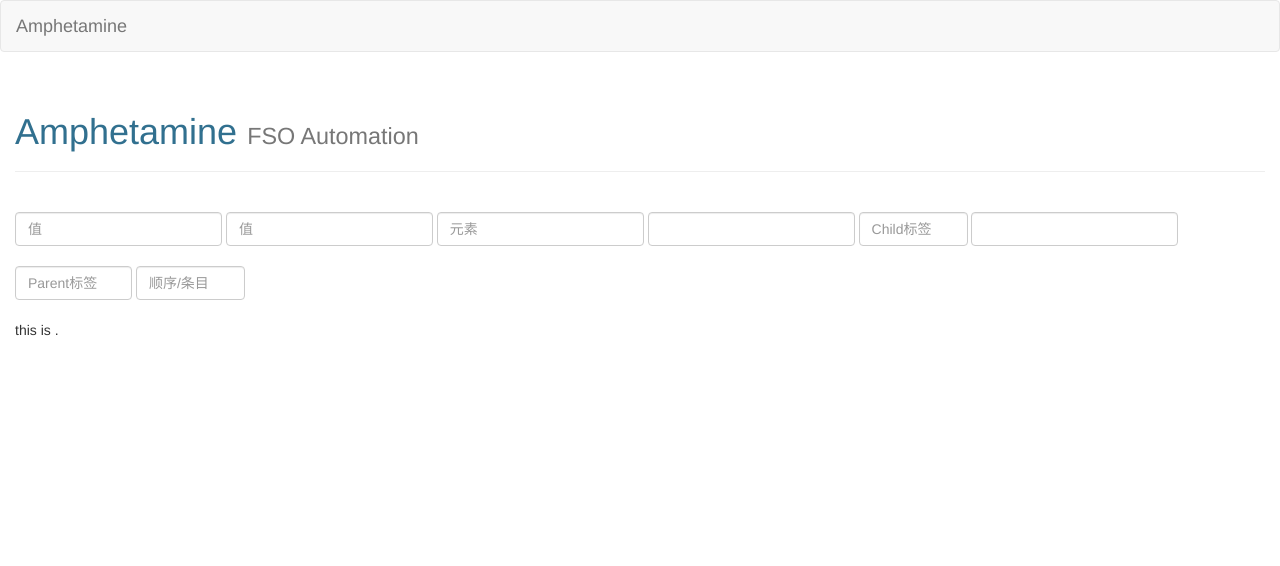
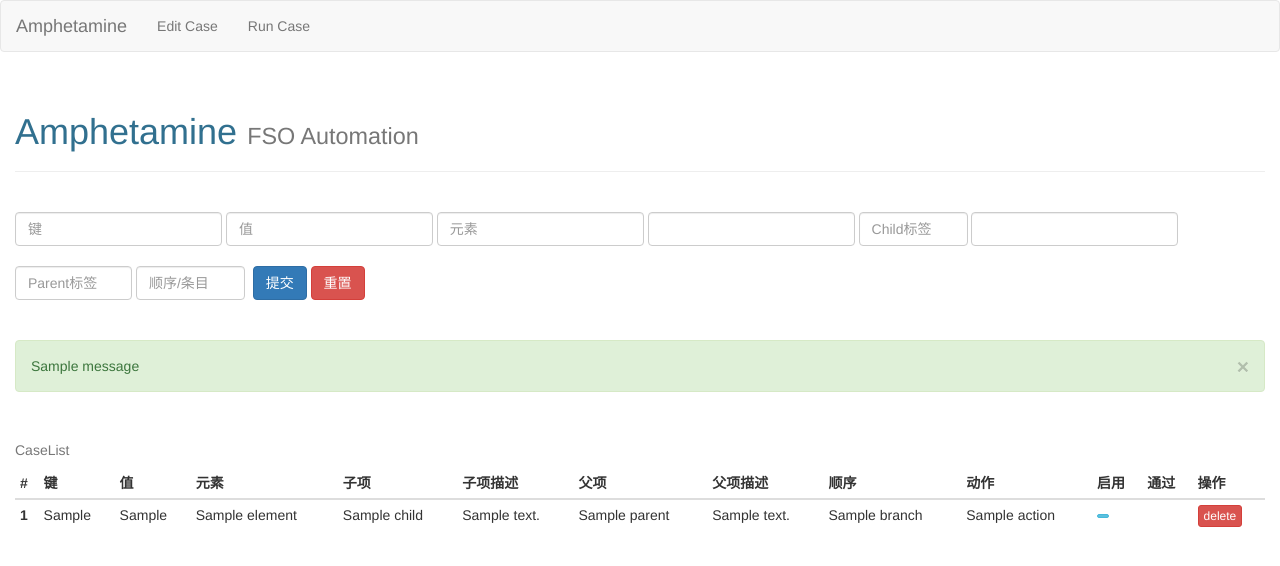
Before and after one commit to OmegaM/Amphetamine, a Python web app: template amphetamine_app/templates/index.html in a window 1280 px wide. Shown: the top 566 px of the page. Run offline with Jinja, Linux system fonts and the light colour scheme; the template is opened without the code that fills it: most values are stand-ins (such as "Sample title", 1, 10 or a date in 2020); one stand-in notice (Sample message) is shown; form fields are guessed from the names that the template uses.

Commit message:
实现用例库功能2015-09-30

```diff
--- a/amphetamine_app/__init__.py
+++ b/amphetamine_app/__init__.py
@@ -20,7 +20,6 @@ from flask.ext.mail import Mail
 
 
 loginManager = LoginManager()
-loginManager.session_protection = 'strong'
 
 amphetamine_app = Flask(__name__)
 amphetamine_app.config.from_object(config['dev'])
@@ -38,4 +37,4 @@ logger.setLevel(logging.DEBUG)
 mail = Mail(amphetamine_app)
 
 from controllers.main_controller import amphetamine_app
-from models.mian_model import Anphetamine
+from models.mian_model import Amphetamine
--- a/amphetamine_app/forms/main_form.py
+++ b/amphetamine_app/forms/main_form.py
@@ -30,7 +30,7 @@ class EditTestCaseForm(Form):
     element = StringField(label='Element',
                           validators=[DataRequired(message=validRequiredMessage),
                                       Length(min=1, max=255, message=validMaxLengthMessage)])
-    child = SelectField(label='Child', choices=[(x, 'C'+str(x)) for x in range(10)], coerce=int)
+    child = SelectField(label='Child', choices=map(lambda x: (x, 'C'+str(x)), [x for x in range(10)]), coerce=int)
     child_desc = StringField(label='ChildDesc',
                              validators=[DataRequired(message=validRequiredMessage),
                                          Length(min=1, max=255, message=validMaxLengthMessage)])
@@ -41,4 +41,4 @@ class EditTestCaseForm(Form):
     branch = IntegerField(label='Branch',
                                validators=[DataRequired(message=validRequiredMessage)])
 
-    action = SelectField(label='Action', choices=[('READ', 'read')])
+    action = SelectField(label='Action', choices=[('READ', 'read'), ('INPUT', 'input'), ('CLICK', 'click')])
--- a/amphetamine_app/templates/base.html
+++ b/amphetamine_app/templates/base.html
@@ -19,7 +19,12 @@
                     <span class="icon-bar"></span>
                 </button>
                 <a class="navbar-brand" href="/">Amphetamine</a>
-
+            </div>
+            <div class="collapse navbar-collapse" id="bs-example-navbar-collapse-1">
+                <ul class="nav navbar-nav">
+                    <li><a href="/">Edit Case</a></li>
+                    <li><a href="/">Run Case</a></li>
+                </ul>
             </div>
 
         </div>
--- a/amphetamine_app/templates/index.html
+++ b/amphetamine_app/templates/index.html
@@ -1,7 +1,9 @@
 {% extends "base.html" %}
 {% block content %}
     <div class="page-header">
-        <h1 class="text-info">Amphetamine <small>FSO Automation</small></h1>
+        <h1 class="text-info">Amphetamine
+            <small>FSO Automation</small>
+        </h1>
     </div>
 
     <div class="row">
@@ -10,12 +12,12 @@
         <div class="col-md-12">
 
 
-            <form role="form" class="form-inline" action="add_case" method="POST">
+            <form role="form" class="form-inline" action="/add_case" method="POST">
                 {{ form.hidden_tag() }}
                 <div class="form-group">
-                    <br>{{ form.page_value(class='form-control', placeholder='值') }}
+                    <br>{{ form.page_key(class='form-control', placeholder='键') }}
                 </div>
-                {% for error in form.page_value.errors %}
+                {% for error in form.page_key.errors %}
                     <span class="text-danger">{{ error }}</span>
                 {% endfor %}
                 <div class="form-group">
@@ -60,10 +62,89 @@
                 {% for error in form.branch.errors %}
                     <span class="text-danger">{{ error }}</span>
                 {% endfor %}
+                <div class="form-group">
+                    <br>
+                    <button class="btn btn-primary" type="submit">提交</button>
+                </div>
+                <div class="form-group">
+                    <br>
+                    <button class="btn btn-danger" type="reset">重置</button>
+                </div>
+
 
             </form>
             <br>
-            <p>this is .</p>
+
+            <div>
+                {% with messages = get_flashed_messages() %}
+                    {% if messages %}
+                        {% for message in messages %}
+                            <br>
+                            <div class="alert alert-success">
+                                <button type="button" class="close" data-dismiss="alert">&times;</button>
+                                {{ message }}
+                            </div>
+                        {% endfor %}
+                    {% endif %}
+                {% endwith %}
+            </div>
+
+            <!--begin-->
+            <br>
+
+            <div>
+                {% if amphetamine_list %}
+                <table class="table table-hover table-condensed">
+                    <caption>CaseList</caption>
+                    <thead>
+                    <tr>
+                        <th>#</th>
+                        <th>键</th>
+                        <th>值</th>
+                        <th>元素</th>
+                        <th>子项</th>
+                        <th>子项描述</th>
+                        <th>父项</th>
+                        <th>父项描述</th>
+                        <th>顺序</th>
+                        <th>动作</th>
+                        <th>启用</th>
+                        <th>通过</th>
+                        <th>操作</th>
+                    </tr>
+                    </thead>
+                    <tbody>
+                    {% for amp in amphetamine_list %}
+                        <tr>
+                            <th scope="row">{{ amp.id }}</th>
+                            <td>{{ amp.page_key }}</td>
+                            <td>{{ amp.page_value }}</td>
+                            <td>{{ amp.element }}</td>
+                            <td>{{ amp.child }}</td>
+                            <td>{{ amp.child_desc }}</td>
+                            <td>{{ amp.parent }}</td>
+                            <td>{{ amp.parent_desc }}</td>
+                            <td>{{ amp.branch }}</td>
+                            <td>{{ amp.action }}</td>
+                            {% if amp.is_enable %}
+                                <td><a href="/update_case_enable/{{ amp.id }}" role="button" class="btn btn-success btn-xs">{{ amp.is_enable }}</a></td>
+                            {% else %}
+                                <td><a href="/update_case_enable/{{ amp.id }}" role="button" class="btn btn-info btn-xs">{{ amp.is_enable }}</a></td>
+                            {% endif %}
+                            <td>{{ amp.is_passed }}</td>
+                            <td><a href="/delete_case/{{ amp.id }}" role="button" class="btn btn-danger btn-xs">delete</a></td>
+
+                        </tr>
+                    {% endfor %}
+                    </tbody>
+                </table>
+            {% else %}
+                    <p>No any TestCase in here.</p>
+            {% endif %}
+
+            </div>
+
+            <!--end-->
 
         </div>
 
--- a/migrations/versions/556f657afffa_init_databases.py
+++ b/migrations/versions/556f657afffa_init_databases.py
@@ -16,7 +16,7 @@ import sqlalchemy as sa
 
 def upgrade():
     ### commands auto generated by Alembic - please adjust! ###
-    op.create_table('anphetamine',
+    op.create_table('amphetamine',
     sa.Column('id', sa.Integer(), nullable=False),
     sa.Column('page_key', sa.String(length=255), nullable=True),
     sa.Column('page_value', sa.String(length=255), nullable=True),
@@ -37,5 +37,5 @@ def upgrade():
 
 def downgrade():
     ### commands auto generated by Alembic - please adjust! ###
-    op.drop_table('anphetamine')
+    op.drop_table('amphetamine')
     ### end Alembic commands ###
```
Also changed, not shown: amphetamine_app/models/mian_model.py (+5 -2 lines), config.py (+4 -4 lines), runserver.py (+0 -7 lines).
